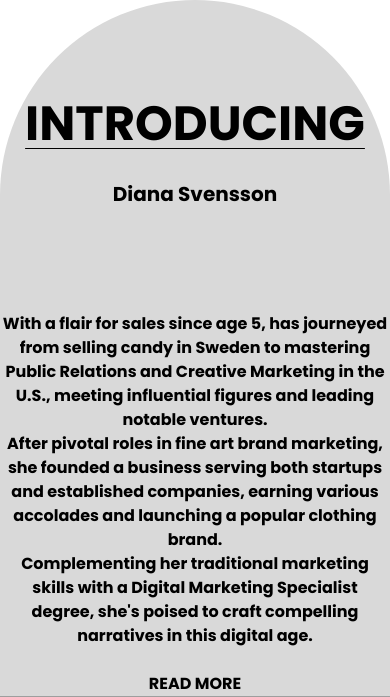
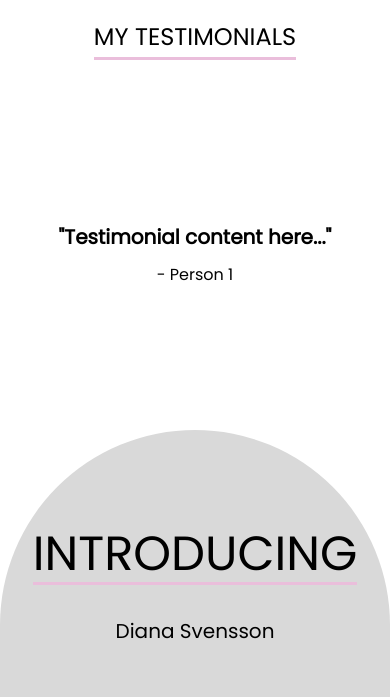
Before and after one commit to CBergane/diana, a Django app: page / in a window 390 px wide. Shown: the part 861-1558 px from the top of the page. Run offline with Django 4.2, Linux system fonts and the light colour scheme; some libraries are stand-ins or nearby versions; grey boxes are pictures that could not be loaded.

Commit message:
added more content styling to the pages and services and biogrophy

```diff
--- a/diana_portfolio/core/templates/core/base.html
+++ b/diana_portfolio/core/templates/core/base.html
@@ -2,9 +2,20 @@
 <!DOCTYPE html>
 <html lang="en">
 	<head>
+        <!-- Googlefonts -->
+        <link rel="preconnect" href="https://fonts.googleapis.com">
+        <link rel="preconnect" href="https://fonts.gstatic.com" crossorigin>
+        <link href="https://fonts.googleapis.com/css2?family=Poppins:ital,wght@0,200;0,400;1,400&display=swap" rel="stylesheet">
 		<meta charset="UTF-8">
 		<meta name="viewport" content="width=device-width, initial-scale=1.0">
 		<meta http-equiv="X-UA-Compatible" content="ie=edge">
+        <!-- Swiper -->
+        <!-- Swiper CSS -->
+        <link rel="stylesheet" href="https://unpkg.com/swiper/swiper-bundle.min.css">
+
+        <!-- Swiper JS -->
+        <script src="https://unpkg.com/swiper/swiper-bundle.min.js"></script>
+        <!-- tailwind ccs -->
         <link href="https://cdn.jsdelivr.net/npm/tailwindcss@2.2.19/dist/tailwind.min.css" rel="stylesheet">
         <link rel="stylesheet" href="https://unpkg.com/aos@next/dist/aos.css" />
         <script src="https://unpkg.com/aos@next/dist/aos.js"></script>
@@ -29,7 +40,7 @@
         <ul id="menu" class="nav-list top-0 left-0 h-full w-full main-color-bg0 text-white transform -translate-x-full invisible overflow-y-auto transition-transform duration-500 lg:static lg:w-auto lg:transform-none lg:bg-transparent lg:flex lg:flex-row z-40 lg:visible">
             <li class="py-2 text-center lg:py-0"><a href="{% url 'index' %}">HOME</a></li>
             <li class="py-2 text-center lg:py-0"><a href="{% url 'biography' %}">BIOGRAPHY</a></li>
-            <li class="py-2 text-center lg:py-0"><a href="#">SERVICES</a></li>
+            <li class="py-2 text-center lg:py-0"><a href="{% url 'services' %}">SERVICES</a></li>
             <li class="py-2 text-center lg:py-0"><a href="{% url 'portfolio' %}">PORTFOLIO</a></li>
             <li class="py-2 text-center lg:py-0"><a href="#">TESTIMONIALS</a></li>
             <li class="py-2 text-center lg:py-0"><a href="#">CLIENTS/PARTNERS</a></li>
@@ -39,6 +50,7 @@
 
         <main class="flex-grow lg:mt-[75px]">
             {% block content %}
+
             {% endblock %}
         </main>
 
@@ -108,6 +120,29 @@
                 AOS.init();
             });
         </script>
+        <script>
+            document.addEventListener("DOMContentLoaded", function() {
+                const swiper = new Swiper('.swiper-container', {
+                        // Optional parameters
+                        direction: 'horizontal',
+                        loop: true,
+                        autoplay: {
+                            delay: 5000, //5 seconds
+                        },
 
+                        // If you need pagination
+                        pagination: {
+                            el: '.swiper-pagination',
+                            clickable: true,
+                        },
+
+                        // Navigation arrows
+                        navigation: {
+                            nextEl: '.swiper-button-next',
+                            prevEl: '.swiper-button-prev',
+                        },
+                    });
+                });
+        </script>
 </body>
 </html>
--- a/diana_portfolio/core/templates/core/front.html
+++ b/diana_portfolio/core/templates/core/front.html
@@ -6,6 +6,7 @@
 
 
 {% include 'core/partials/landing.html' %}
+{% include 'core/partials/testimonials.html' %}
 {% include 'core/partials/biografy.html' %}
 {% include 'core/partials/services.html' %}
 
--- a/diana_portfolio/core/templates/core/partials/biografy.html
+++ b/diana_portfolio/core/templates/core/partials/biografy.html
@@ -2,7 +2,7 @@
 
 <section class="gray-color-bg lg:grid lg:grid-cols-2 pt-[100px] rounded-t-[200px] items-center"> <!-- Added the items-center class -->
     <div class="flex-col text-center lg:w-full lg:pt-[50px]">
-        <h2 class="text-5xl underline uppercase underline-offset-8 decoration-1">Introducing</h2>
+        <h2 class="text-5xl underline-pink uppercase decoration-1">Introducing</h2>
         <p class="pt-8 p-16 text-xl">Diana Svensson</p>
         <p class="lg:px-[100px] pt-10">With a flair for sales since age 5, has journeyed from selling candy in Sweden to mastering Public Relations and Creative Marketing in the U.S., meeting influential figures and leading notable ventures. <br>
              After pivotal roles in fine art brand marketing, she founded a business serving both startups and established companies, earning various accolades and launching a popular clothing brand.  <br>
--- a/diana_portfolio/core/templates/core/partials/services.html
+++ b/diana_portfolio/core/templates/core/partials/services.html
@@ -1,12 +1,12 @@
 <section>
-    <div class="dark-gray-color-bg p-6 pt-8">
+    <div class="dark-gray-color-bg p-6 pt-8 h-[200px] justify-center flex items-center">
         <div class="list-none flex flex-col lg:flex-row space-y-2 lg:space-y-0 lg:space-x-10 items-center justify-center">
             <span>Service 1</span>
-            <span class="sm:visible">|</span>
+            <span class="hidden lg:block">|</span>
             <span>Service 2</span>
-            <span class="sm:visible">|</span>
+            <span class="hidden lg:block">|</span>
             <span>Service 3</span>
-            <span class="sm:visible">|</span>
+            <span class="hidden lg:block">|</span>
             <span>Service 4</span>
         </div>
     </div>
--- /dev/null
+++ b/diana_portfolio/core/templates/core/partials/testimonials.html
@@ -0,0 +1,38 @@
+<div class="flex flex-col md:flex-row items-start relative">
+    <!-- Headline Section -->
+    <div class="w-full md:w-1/2 h-[20px] md:h-[350px] flex items-center justify-center px-4 md:px-10 py-10 md:py-0">
+        <h1 class="uppercase text-2xl text-center underline-pink">My Testimonials</h1>
+    </div>
+
+    <!-- Swiper Section -->
+    <div class="w-full md:w-1/2 relative">
+        <div class="swiper-container rounded-lg overflow-hidden">
+
+            <!-- Slides -->
+            <div class="swiper-wrapper">
+                <div class="swiper-slide flex flex-col justify-center items-center p-10 h-[350px]">
+                    <p class="text-xl font-semibold mb-3">"Testimonial content here..."</p>
+                    <span class="main-color">- Person 1</span>
+                </div>
+                <div class="swiper-slide flex flex-col justify-center items-center p-10 h-[350px]">
+                    <p class="text-xl font-semibold mb-3">"Another testimonial content..."</p>
+                    <span class="main-color">- Person 2</span>
+                </div>
+                <div class="swiper-slide flex flex-col justify-center items-center p-10 h-[350px]">
+                    <p class="text-xl font-semibold mb-3">"Another testimonial content..."</p>
+                    <span class="main-color">- Person 3</span>
+                </div>
+                <div class="swiper-slide flex flex-col justify-center items-center p-10 h-[350px]">
+                    <p class="text-xl font-semibold mb-3">"Another testimonial content..."</p>
+                    <span class="main-color">- Person 4</span>
+                </div>
+                <div class="swiper-slide flex flex-col justify-center items-center p-10 h-[350px]">
+                    <p class="text-xl font-semibold mb-3">"Another testimonial content..."</p>
+                    <span class="main-color">- Person 5</span>
+                </div>
+                <!-- Add as many slides/testimonials as you need -->
+            </div>
+
+        </div>
+    </div>
+</div>
--- a/diana_portfolio/core/templates/core/portfolio.html
+++ b/diana_portfolio/core/templates/core/portfolio.html
@@ -5,8 +5,8 @@
 {% block content%}
 
 <section class="gray-color-bg">
-    <div class="pt-16">
-        <h1 class="text-center text-3xl uppercase underline underline-offset-8 dark-gray-color">My Portfolio</h1>
+    <div class="pt-16 text-center">
+        <h1 class="text-3xl uppercase underline-pink dark-gray-color">My Portfolio</h1>
         <div class="lg:p-[150px] pt-[150px]">
             <div class="grid lg:grid-cols-3 grid-cols-1 gap-[60px] lg:gap-y-[250px] lg:gap-x-11 my-8">
 
--- a/diana_portfolio/core/urls.py
+++ b/diana_portfolio/core/urls.py
@@ -1,10 +1,15 @@
 from django.urls import path
+from django.conf import settings
+from django.conf.urls.static import static
 from django.contrib.auth import views
 
-from core.views import front, portfolio, biography
+from core.views import front, portfolio, biography, services
 
 urlpatterns = [
     path('', front, name="index"),
-    path('portfolio/', portfolio, name="portfolio"),
-    path('biography/', biography, name="biography"),
+    path('portfolio/', portfolio, name='portfolio'),
+    path('biography/', biography, name='biography'),
+    path('services/', services, name='services'),
 ]
+if settings.DEBUG:
+    urlpatterns += static(settings.STATIC_URL, document_root=settings.STATIC_ROOT)
--- a/diana_portfolio/core/views.py
+++ b/diana_portfolio/core/views.py
@@ -9,3 +9,6 @@
 
 def biography(request):
     return render(request, 'core/biography.html')
+
+def services(request):
+    return render(request, 'core/services.html')
--- a/diana_portfolio/static/css/style.css
+++ b/diana_portfolio/static/css/style.css
@@ -1,11 +1,3 @@
-@import url('https://fonts.googleapis.com/css2?family=Poppins:ital,wght@0,700;1,200;1,400&display=swap');
-/*  */
-
-body {
-    font-family: 'Poppins', sans-serif;
-    font-weight: 400;
-}
-
 
 body, ul {
     margin: 0;
@@ -14,6 +6,7 @@
 
 *, *:before, *:after {
     box-sizing: border-box;
+    font-family: 'Poppins', sans-serif;
 }
 
 /* Collors */
@@ -191,3 +184,72 @@
     top: 0;
     left: 0;
 }
+
+/* Swiper */
+
+.swiper-pagination {
+    position: relative;
+    text-align: center;
+    transition: .3s opacity;
+    transform: translate3d(0,0,0);
+    z-index: 10;
+}
+.swiper-pagination-bullets .swiper-pagination-bullet {
+    width: 8px;
+    height: 8px;
+    display: inline-block;
+    border-radius: 100%;
+    background: #000; /* or another color */
+}
+
+/* Biography */
+.underline-pink {
+    display: inline-block;
+    position: relative;
+}
+
+.underline-pink:after {
+    content: '';
+    display: block;
+    height: 3px;
+    width: 100%;
+    background-color: #eabedb !important;
+    margin-top: 4px;  /* Adjust as needed */
+}
+
+/* Tabs service page */
+
+/* Tabs service page */
+
+.tabs {
+    list-style-type: none;
+    padding: 0;
+    display: flex;
+    justify-content: center;
+}
+
+.tab {
+    cursor: pointer;
+    padding: 10px 20px;
+    background-color: #eabedb; /* pink-color-bg */
+    transition: background-color 0.3s ease;
+    margin-right: 5px;  /* Adjust this value as needed. */
+}
+
+.tab:last-child {
+    margin-right: 0; /* This ensures that the last tab doesn't have a margin on its right */
+}
+
+.tab:hover {
+    background-color: #d99ac5; /* darker shade for hover */
+}
+
+.tab-content {
+    display: none;
+    /* Other styling as required */
+}
+
+.tab-content.active {
+    display: block;
+    position: relative;
+}
```
Also changed, not shown: diana_portfolio/core/templates/core/biography.html (+44 -1 lines), diana_portfolio/core/templates/core/services.html (added, +113 -0 lines). Lines whose indentation alone changed are shown as unchanged.
